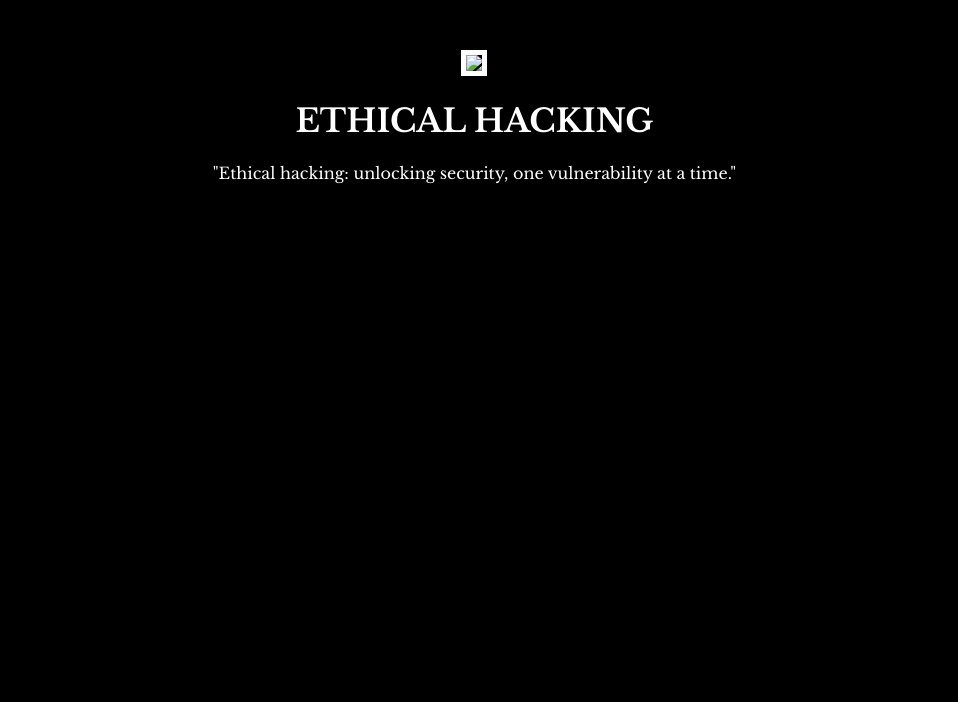
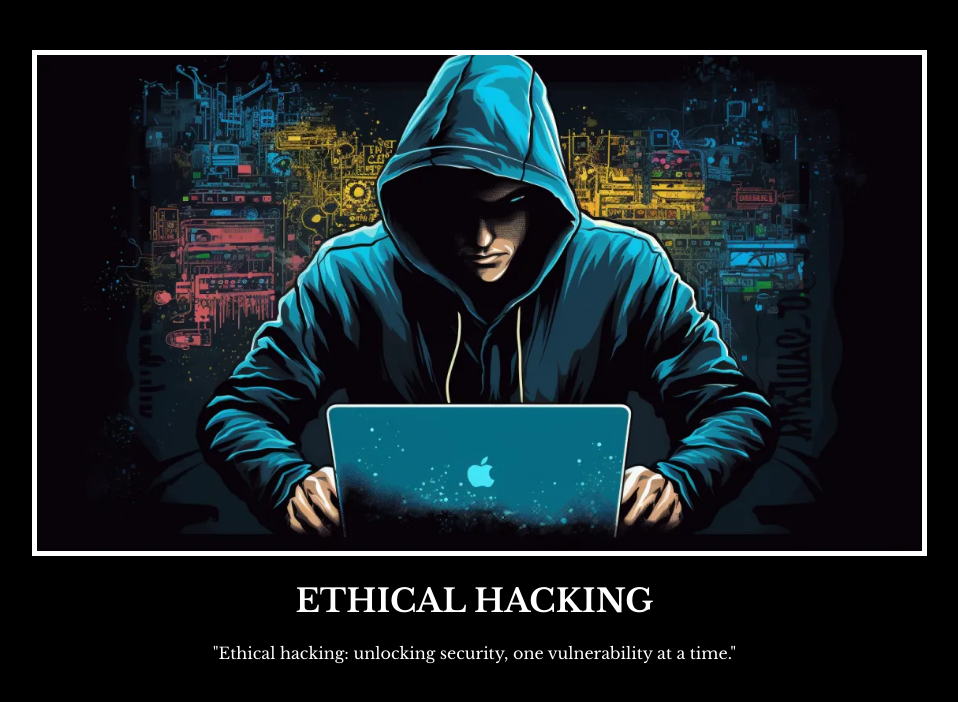
Before and after one commit to shabbirud01/Poster-Project, a plain HTML site: page index.html in a window 1280 px wide. Shown: the whole page, without its empty margins (292-1250 px from the left). Drawn offline with nearby package versions, Linux system fonts and the light colour scheme.

Commit message:
Update index.html

```diff
--- a/index.html
+++ b/index.html
@@ -21,7 +21,7 @@
  </head>
  <body>
   <div>
-   <img src="../6.4 Motivation Meme Project/assets/images/hack.webp"/>
+   <img src="./assets/images/hack.webp"/>
    <h1>ETHICAL HACKING</h1>
    <p> "Ethical hacking: unlocking security, one vulnerability at a time."</p>
    </div>
```
